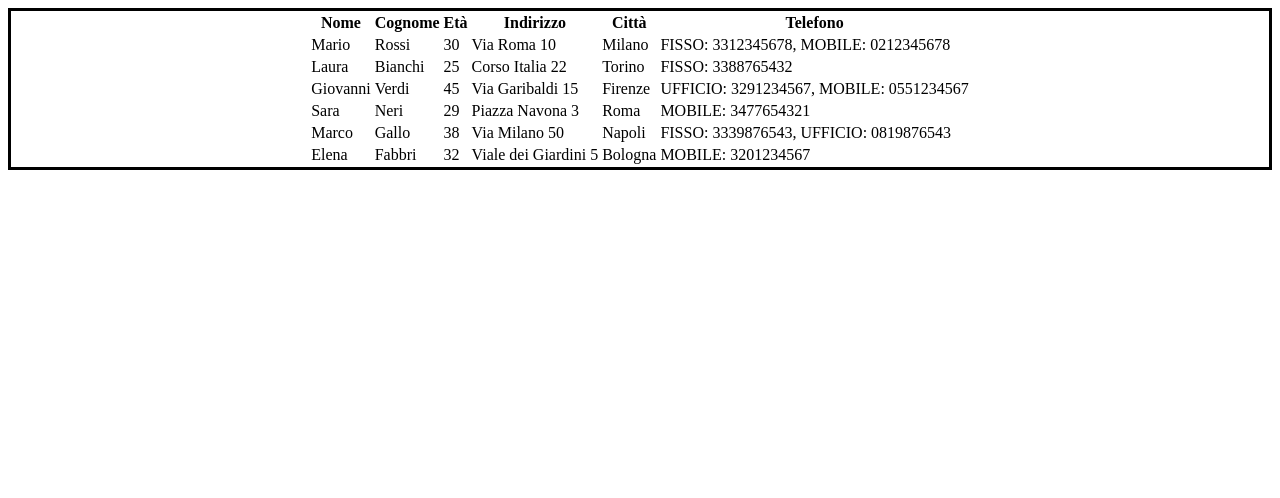
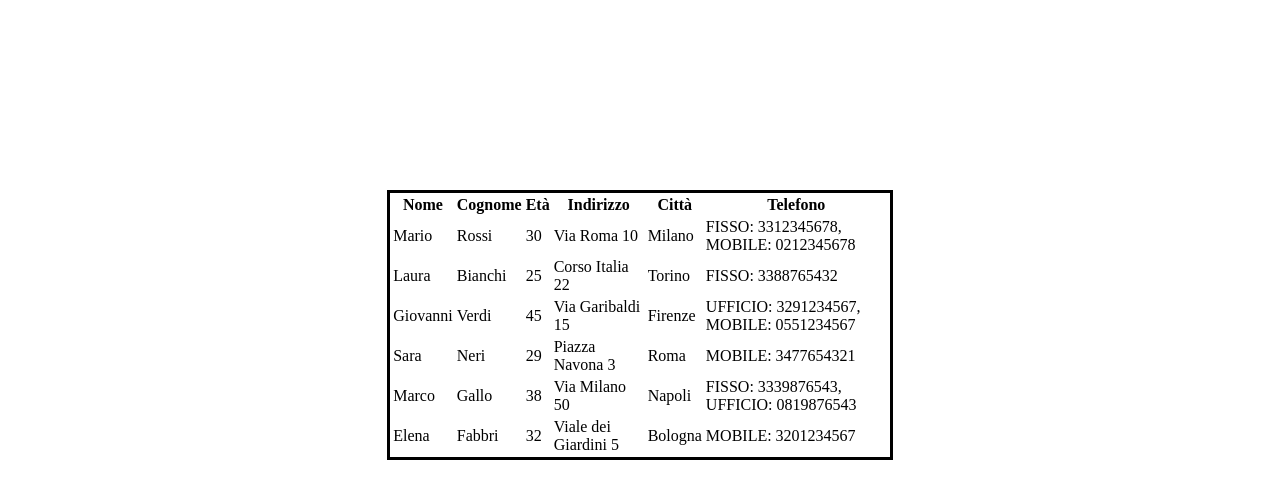
Before and after one commit to Sammygua/Scuola, a plain HTML site: page lettore.html in a window 1280 px wide. Drawn offline with Linux system fonts and the light colour scheme.

Commit message:
Update lettore.html

```diff
--- a/lettore.html
+++ b/lettore.html
@@ -5,7 +5,7 @@
 </head>
 <body>
     <center>
-        <div style="background-color: white; border: solid; margin-top: auto; margin-left: auto; margin-right: auto;">
+        <div style="background-color: white; border: solid; margin-top: 15%; margin-left: 30%; margin-right: 30%;">
     <table>
         <thead>
             <tr>
```
